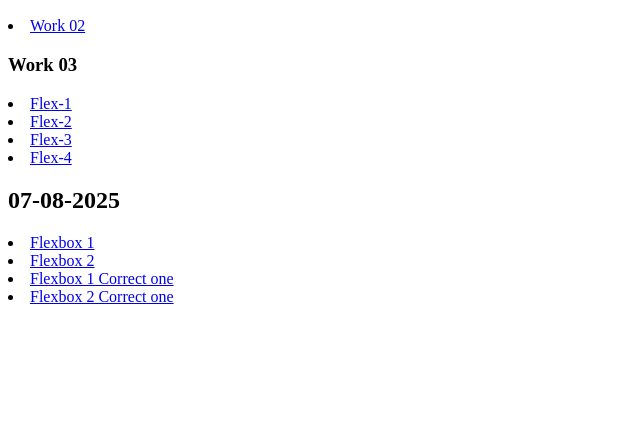
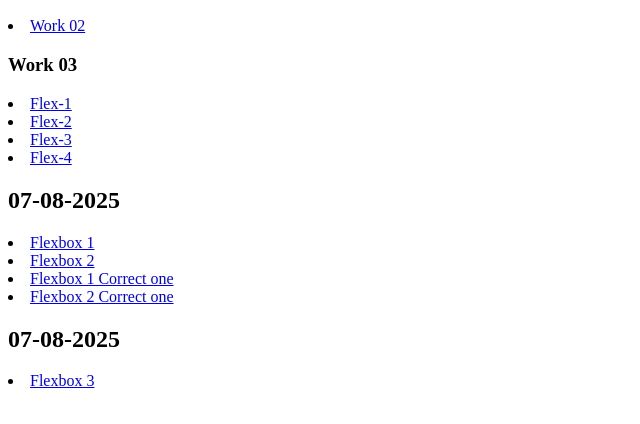
Before and after one commit to jananikodithuwakku/All-Works, a plain HTML site: page index.html in a window 1280 px wide. Shown: the part 96-520 px from the top of the page, without its empty margins (0-640 px from the left). Drawn offline with Linux system fonts and the light colour scheme.

Commit message:
fifth commit

```diff
--- a/index.html
+++ b/index.html
@@ -18,5 +18,7 @@
     <li><a href="CSS Flex/Design_Flex.html">Flexbox 2</a></li>
     <li><a href="CSS Flex/New_Layout.html">Flexbox 1 Correct one</a></li>
     <li><a href="CSS Flex/New_Design_Flex.html">Flexbox 2 Correct one</a></li>
+    <h2>07-08-2025</h2>
+    <li><a href="CSS Flex/Table.html">Flexbox 3</a></li>
 </body>
 </html>
```
